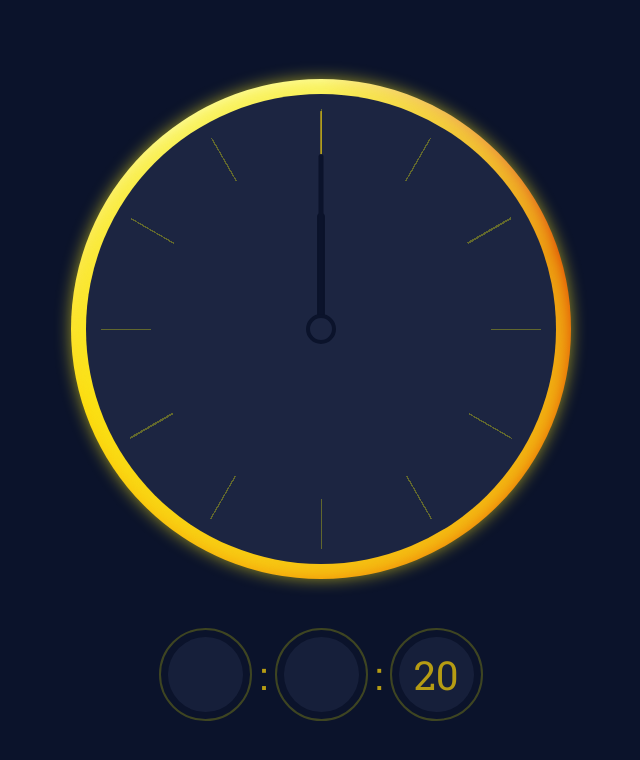
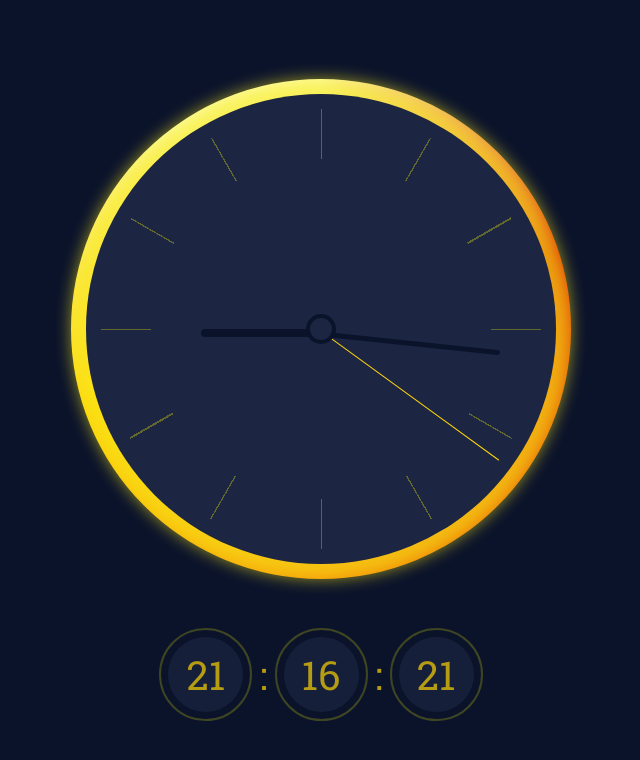
Before and after one commit to StefanH87/clock-kata, a plain HTML site: page index.html in a window 1280 px wide. Shown: the whole page, without its empty margins (319-959 px from the left). Drawn offline with Linux system fonts and the light colour scheme.

Commit message:
chore:fin kata

```diff
--- a/index.html
+++ b/index.html
@@ -43,7 +43,7 @@
                 <p class="points">:</p>
             </span>
             <span class="number_frame">
-                <p class="sec_number">20</p>
+                <p id="sec_number"></p>
             </span>
 
 
--- a/script.js
+++ b/script.js
@@ -1,20 +1,52 @@
-const clock = new Date();
+setInterval(displayTime, 1000);
 
-let hour = clock.getHours();
-let min = clock.getMinutes();
-let sec = clock.getSeconds();
+const digitalPoints = document.querySelectorAll(".points");
+const hourFinger = document.querySelector(".hour");
+const minFinger = document.querySelector(".minute");
+const secFinger = document.querySelector(".second");
 
-function logTime() {
+function displayTime() {
+  const clock = new Date();
+  let sec = clock.getSeconds();
+  let min = clock.getMinutes();
+  let hour = clock.getHours();
+  hour = checkTime(hour);
   min = checkTime(min);
   sec = checkTime(sec);
-  document.getElementById("#min_number").innerHTML = min;
-  setInterval(logTime, 1000);
+  //Text-wiedergeben bewegen----------------------------------------------
+  document.getElementById("hour_number").innerHTML = hour;
+  document.getElementById("min_number").innerHTML = min;
+  document.getElementById("sec_number").innerHTML = sec;
+  digitalPoints.forEach((element) => element.classList.toggle("hidden"));
+
+  // Zeiger bewegen----------------------------------------------
+  const angleHour = (hour * 360) / 12;
+  const angleMinute = (min * 360) / 60;
+  const angleSecond = (sec * 360) / 60;
+
+  hourFinger.style.transform = `rotate(${angleHour}deg)`;
+  minFinger.style.transform = `rotate(${angleMinute}deg)`;
+  secFinger.style.transform = `rotate(${angleSecond}deg)`;
+
+  // rotateClock(hour,min,sec)
 }
 
+displayTime();
+
 // setze eine 0 vor die Zahl wenn kleiner als 10
+
 function checkTime(i) {
   if (i < 10) {
     i = "0" + i;
   }
   return i;
 }
+
+// rotateClock(hour,min,sec){
+// const anglehour = hour * 360/12;
+// const angleMinute = min * 360/60;
+// const angleSecond = sec * 360/60;
+
+// secFinger.style.transform = `rotate(${angleSecond}deg)`;
+
+// }
--- a/style.css
+++ b/style.css
@@ -130,6 +130,7 @@ main {
   transform-origin: bottom;
   left: 50%;
   border-radius: 0.3rem;
+  /* transform: rotate(var(--rotation)); */
 }
 
 .hour {
@@ -184,3 +185,7 @@ span:has(p) {
   color: #ffd60a;
   opacity: 0.7;
 }
+
+.hidden {
+  visibility: hidden;
+}
```
